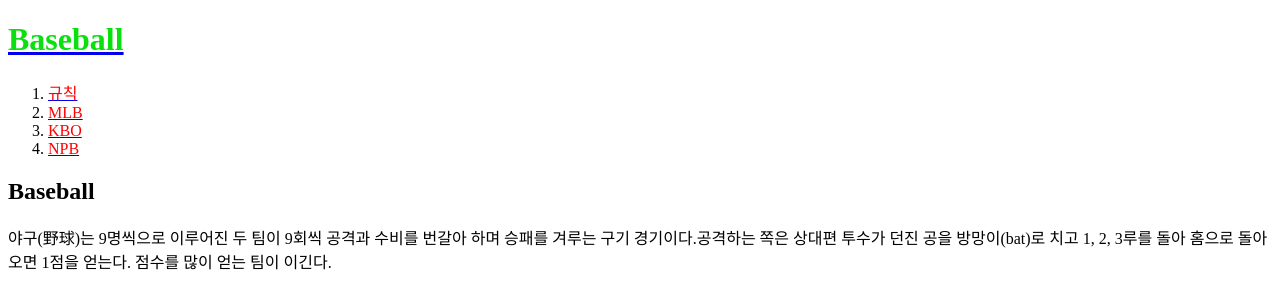
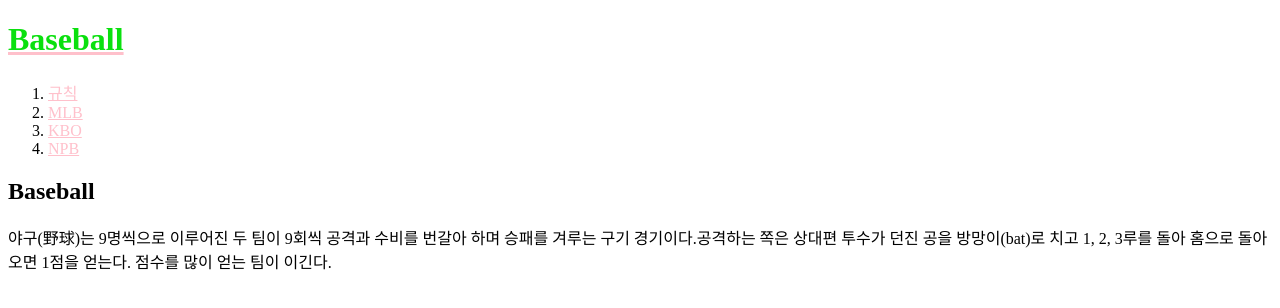
Before and after one commit to oneq201207/My-Web1, a plain HTML site: page index.html in a window 1280 px wide. Drawn offline with Linux system fonts and the light colour scheme.

Commit message:
Update index.html

```diff
--- a/index.html
+++ b/index.html
@@ -3,16 +3,21 @@
 	<head>
 		<title>My First Web</title>
 		<meta charset="utf-8">
+		<style>
+			a {
+				color:pink;
+			}
+		</style>
 	</head>
 <body>
 		<h1><a href="index.html">
 			<font color="pastelblue">Baseball</font></a>
 	</h1>
 	<ol>
-		<li><a href="rule.html"><font color="red">규칙</font></a></li>
-		<li><a href="MLB.html"><font color="red">MLB</font></a></li>
-		<li><a href="KBO.html"><font color="red">KBO</font></a></li>
-		<li><a href="NPB.html"><font color="red">NPB</font></a></li>
+		<li><a href="rule.html">규칙</a></li>
+		<li><a href="MLB.html">MLB</a></li>
+		<li><a href="KBO.html">KBO</a></li>
+		<li><a href="NPB.html">NPB</a></li>
 	</ol>
 	<h2>
 		Baseball
```
